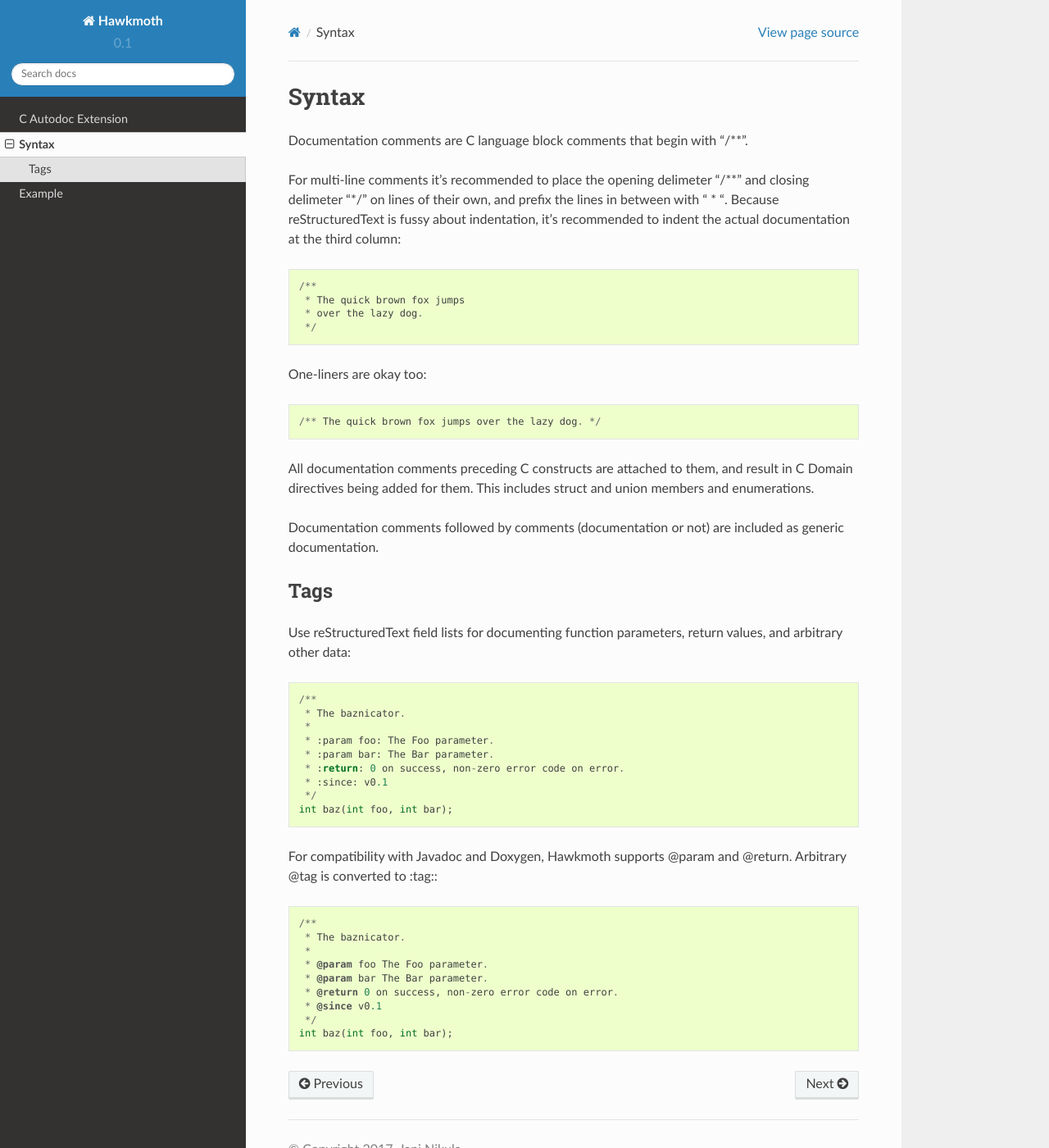
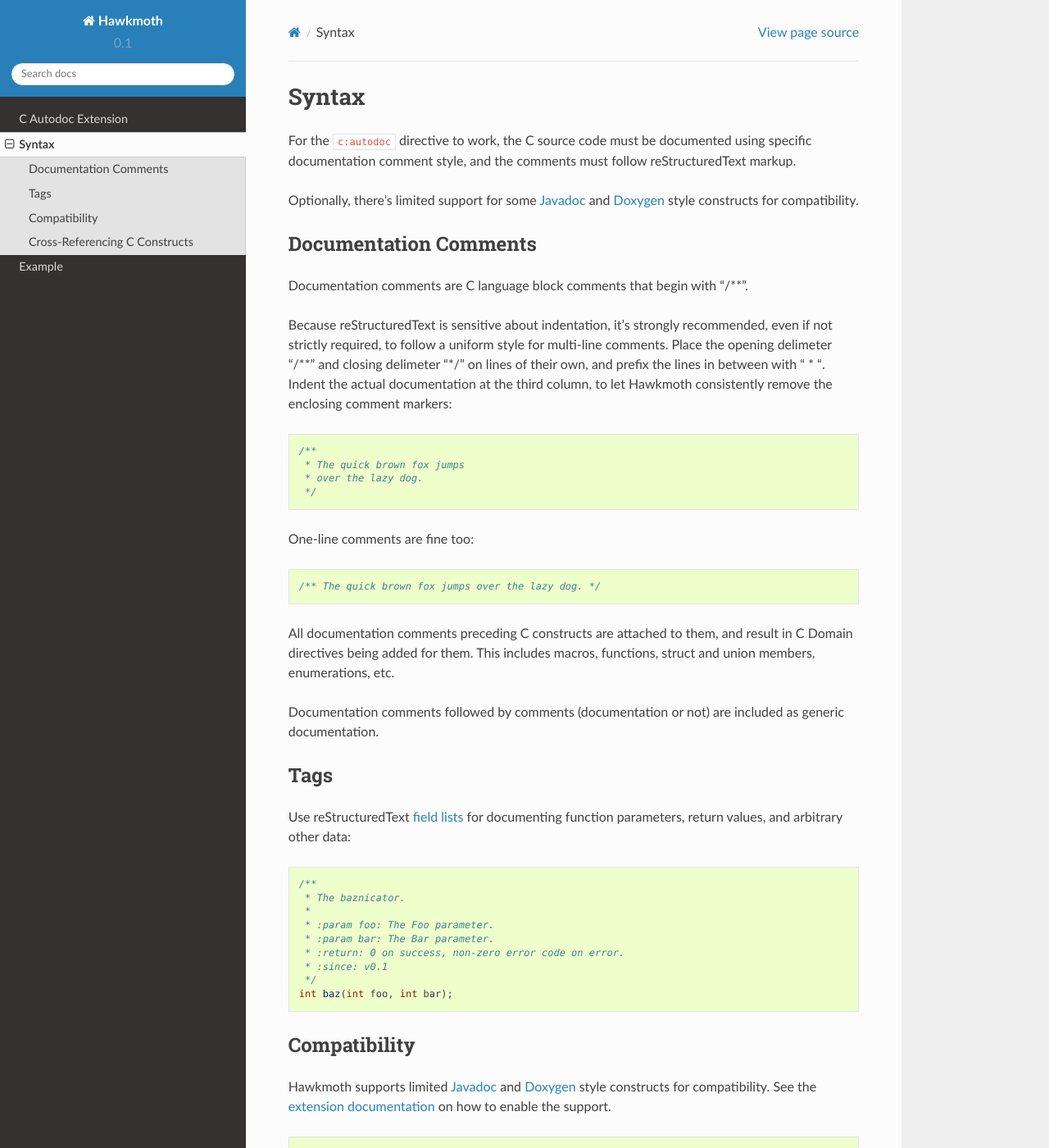
Before and after one commit to jnikula/hawkmoth, a Sphinx documentation site: the page built from doc/syntax.rst, in a window 1280 px wide and 1400 px high. Shown: the whole window at 82% size. Built offline with Sphinx 7.4.7 and the Read the Docs theme 2.0.0, drawn with Linux system fonts in a browser that asks for light colours; some of the changed text lies outside the part shown.

Commit message:
doc: improve syntax documentation
Also add cross-references between syntax and extension documentation.

````diff
--- a/doc/extension.rst
+++ b/doc/extension.rst
@@ -1,3 +1,5 @@
+.. _extension:
+
 C Autodoc Extension
 ===================
 
@@ -7,7 +9,8 @@ source code comments into a document. This could be thought of as a version of
 `Python autodoc`_ for C.
 
 For this to work, the documentation comments must of course be written in
-correct reStructuredText. See syntax for details.
+correct reStructuredText. See :ref:`documentation comment syntax <syntax>` for
+details.
 
 .. _C Domain: http://www.sphinx-doc.org/en/stable/domains.html#the-c-domain
 
--- a/doc/syntax.rst
+++ b/doc/syntax.rst
@@ -1,25 +1,43 @@
+.. _syntax:
+
 Syntax
 ======
 
+For the ``c:autodoc`` directive to work, the C source code must be documented
+using specific documentation comment style, and the comments must follow
+reStructuredText markup.
+
+Optionally, there's limited support for some Javadoc_ and Doxygen_ style
+constructs for compatibility.
+
+Documentation Comments
+----------------------
+
 Documentation comments are C language block comments that begin with "/\*\*".
 
-For multi-line comments it's recommended to place the opening delimeter "/\*\*"
-and closing delimeter "\*/" on lines of their own, and prefix the lines in
-between with " \* ". Because reStructuredText is fussy about indentation, it's
-recommended to indent the actual documentation at the third column::
+Because reStructuredText is sensitive about indentation, it's strongly
+recommended, even if not strictly required, to follow a uniform style for
+multi-line comments. Place the opening delimeter "/\*\*" and closing delimeter
+"\*/" on lines of their own, and prefix the lines in between with " \* ". Indent
+the actual documentation at the third column, to let Hawkmoth consistently
+remove the enclosing comment markers:
+
+.. code-block:: c
 
   /**
    * The quick brown fox jumps
    * over the lazy dog.
    */
 
-One-liners are okay too::
+One-line comments are fine too:
 
-  /** The quick brown fox jumps over the lazy dog. */
+.. code-block:: c
+
+   /** The quick brown fox jumps over the lazy dog. */
 
 All documentation comments preceding C constructs are attached to them, and
-result in C Domain directives being added for them. This includes struct and
-union members and enumerations.
+result in C Domain directives being added for them. This includes macros,
+functions, struct and union members, enumerations, etc.
 
 Documentation comments followed by comments (documentation or not) are included
 as generic documentation.
@@ -27,8 +45,10 @@ as generic documentation.
 Tags
 ----
 
-Use reStructuredText field lists for documenting function parameters, return
-values, and arbitrary other data::
+Use reStructuredText `field lists`_ for documenting function parameters, return
+values, and arbitrary other data:
+
+.. code-block:: c
 
   /**
    * The baznicator.
@@ -40,8 +60,16 @@ values, and arbitrary other data::
    */
   int baz(int foo, int bar);
 
-For compatibility with Javadoc and Doxygen, Hawkmoth supports @param and
-@return. Arbitrary @tag is converted to :tag:::
+.. _field lists: http://docutils.sourceforge.net/docs/ref/rst/restructuredtext.html#field-lists
+
+Compatibility
+-------------
+
+Hawkmoth supports limited Javadoc_ and Doxygen_ style constructs for
+compatibility. See the :ref:`extension documentation <extension>` on how to
+enable the support.
+
+.. code-block:: c
 
   /**
    * The baznicator.
@@ -52,3 +80,35 @@ For compatibility with Javadoc and Doxygen, Hawkmoth supports @param and
    * @since v0.1
    */
   int baz(int foo, int bar);
+
+.. warning:: The compatibility support and its documentation are a
+             work-in-progress.
+
+.. _Javadoc: http://www.oracle.com/technetwork/java/javase/documentation/javadoc-137458.html
+
+.. _Doxygen: http://doxygen.org/
+
+Cross-Referencing C Constructs
+------------------------------
+
+Use the C Domain roles for `cross-referencing C constructs`_ as follows:
+
+- ``:c:data:`name``` for variables.
+
+- ``:c:func:`name``` for functions and function-like macros.
+
+- ``:c:macro:`name``` for simple macros and enumeration constants.
+
+- ``:c:type:`name``` for structs, unions, enums, and typedefs.
+
+- ``:c:member:`name.membername``` for struct and union members.
+
+See the Sphinx `domain documentation`_ and generic `cross-referencing syntax`_
+for further details on cross-referencing, and how to specify the default domain
+for brevity.
+
+.. _domain documentation: http://www.sphinx-doc.org/en/stable/domains.html
+
+.. _cross-referencing C constructs: http://www.sphinx-doc.org/en/stable/domains.html#cross-referencing-c-constructs
+
+.. _cross-referencing syntax: http://www.sphinx-doc.org/en/stable/markup/inline.html#xref-syntax
````
